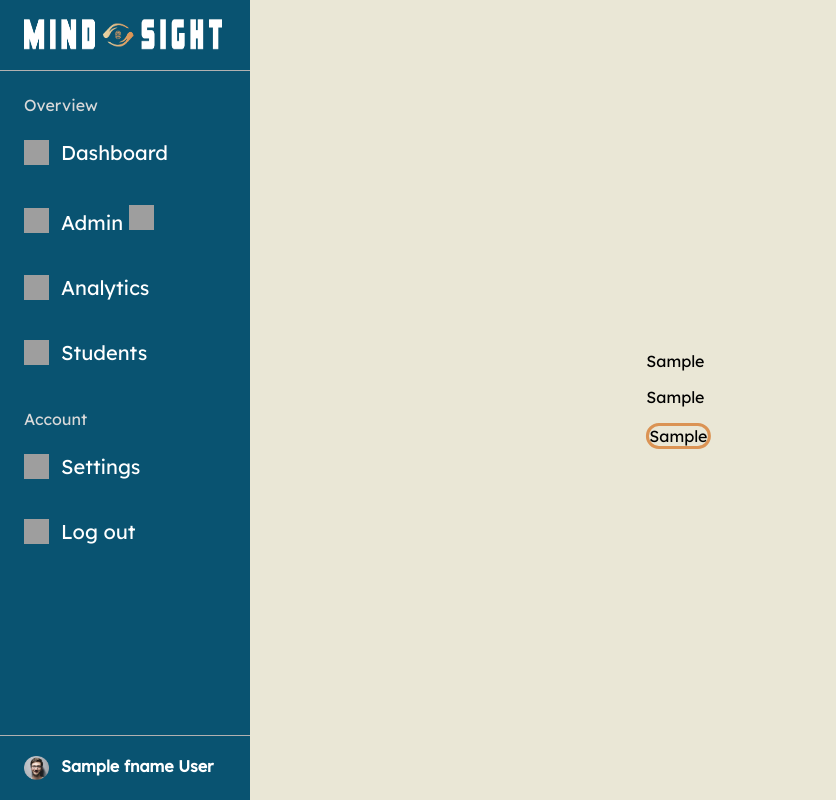
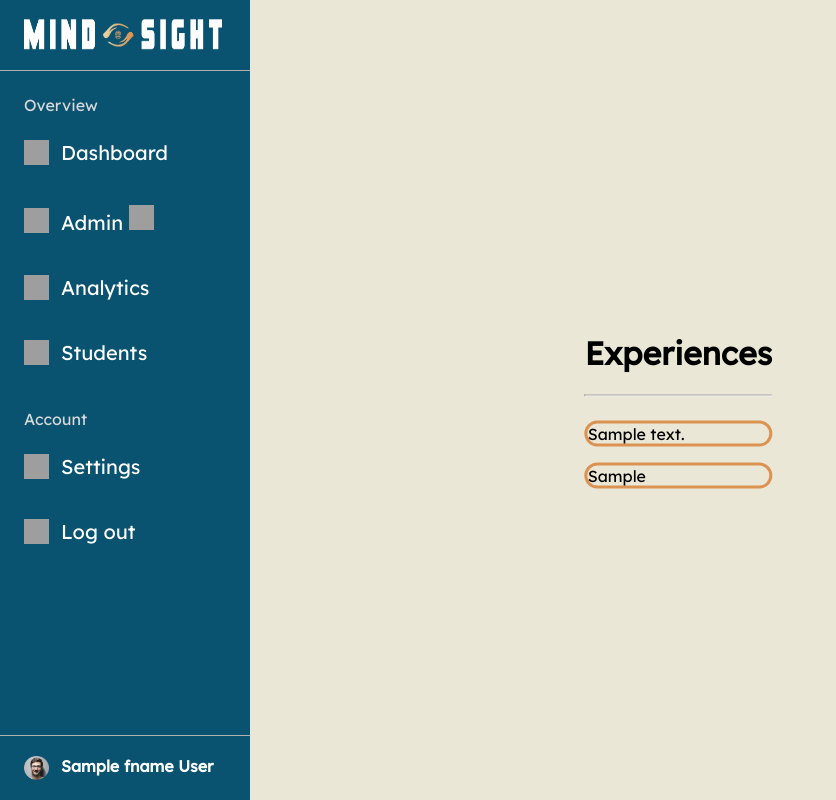
Before and after one commit to jangeloenciso/MindSight, a Flask app: template app/templates/analytics.html in a window 1280 px wide. Shown: the whole page, without its empty margins (0-836 px from the left). Run offline with Flask 3, Linux system fonts and the light colour scheme; the template is opened without the code that fills it: most values are stand-ins (such as "Sample title", 1, 10 or a date in 2020); parts of the project's set-up code (start-up, migrations or seed data) failed here and were passed over; some libraries are stand-ins or nearby versions; grey boxes are pictures that could not be loaded.

Commit message:
Updated analaytics page

```diff
--- a/app/templates/analytics.html
+++ b/app/templates/analytics.html
@@ -6,7 +6,14 @@
 {% endblock %}
 
 {% block content %}
-<div class="college_summary">{{ result_religion | safe }}</div>
-<div class="">{{ scatter_plot | safe }}</div>
-<div class="identity">{{ pie_graph | safe }}</div>
+<div class="experience-container">
+  <h1>Experiences</h1>
+  <hr id="experience-hr">
+</div>
+<div class="college-summary">
+  {{ result_college_summary | safe }}
+</div>
+<div class="identity">
+  {{ pie_graph | safe }}
+</div>
 {% endblock %}
```
